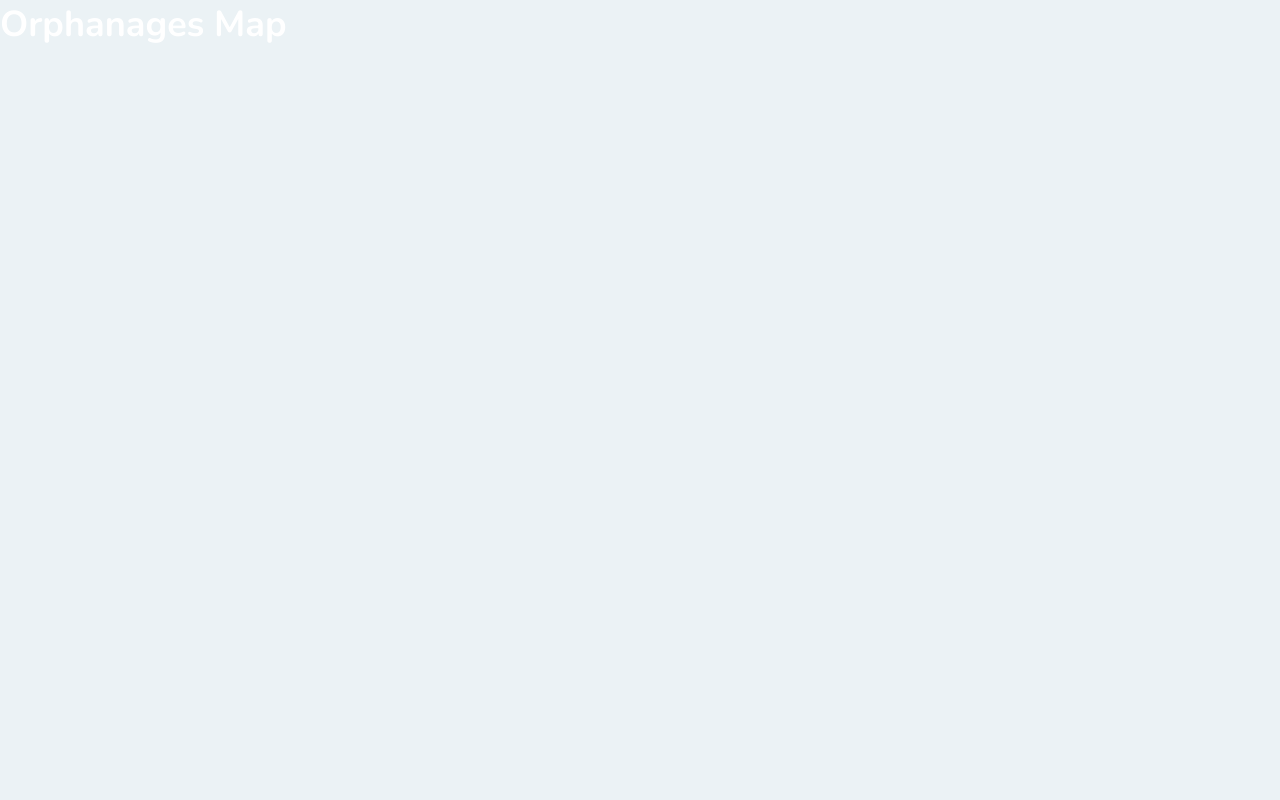
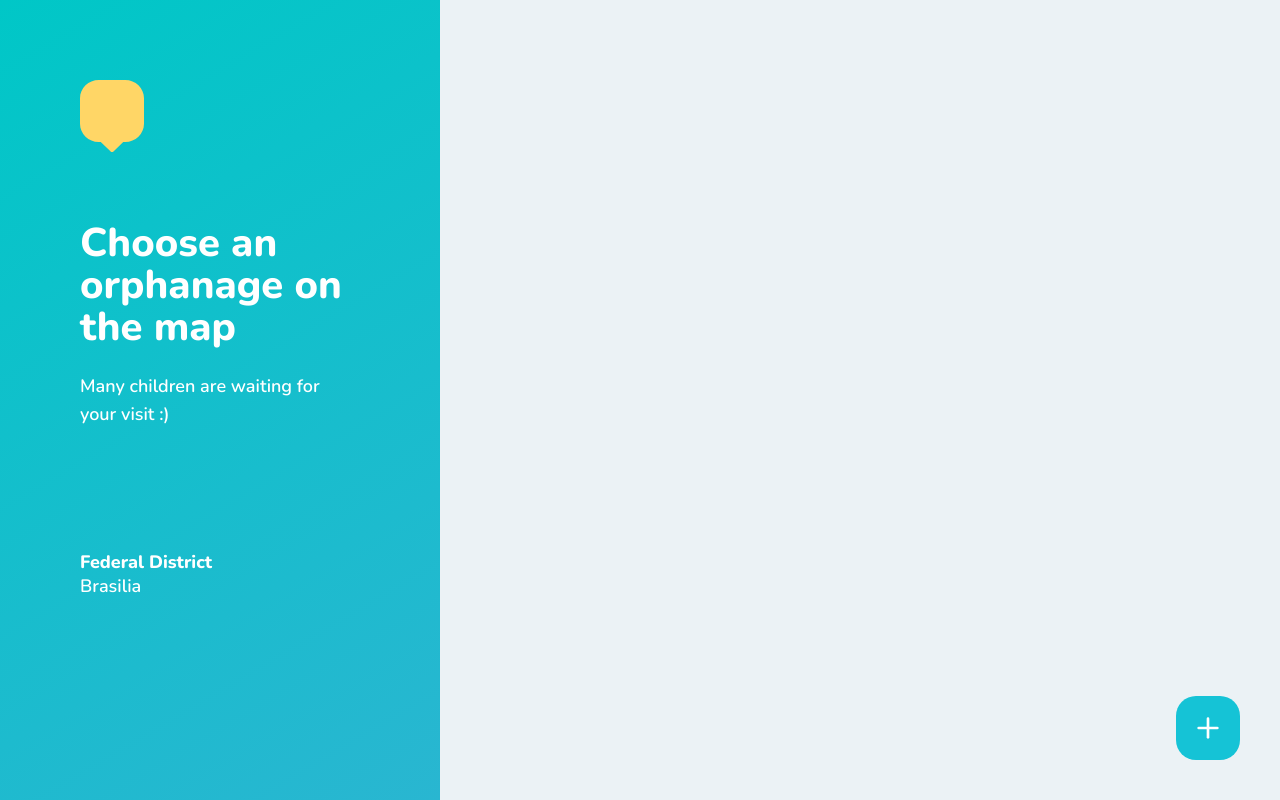
Before and after one commit to RafiouSitou90/happy-nlw-03, a React (Create React App) app in the folder web/: page /app in a window 1280 px wide. Built offline with nearby package versions, Linux system fonts and the light colour scheme; the HTML template or start-up script is replaced by a standard one.

Commit message:
feat(page): Update OrphanagesMap page
- Add orphanages-map.css
- Update OrphanagesMap page

```diff
--- a/web/src/pages/OrphanagesMap.tsx
+++ b/web/src/pages/OrphanagesMap.tsx
@@ -1,9 +1,35 @@
-import React from 'react';
+import React from 'react'
+import {Link} from 'react-router-dom'
+import { FiPlus } from 'react-icons/fi'
+
+import mapMarker from '../assets/images/map-marker.svg'
+
+import '../styles/pages/orphanages-map.css'
 
 const OrphanagesMap = () => {
 
   return (
-      <h1>Orphanages Map</h1>
+      <div id="page-map">
+          <aside>
+              <header>
+                  <img src={mapMarker} alt="Happy"/>
+
+                  <h2>Choose an orphanage on the map</h2>
+                  <p>Many children are waiting for your visit :)</p>
+              </header>
+
+              <footer>
+                  <strong>Federal District</strong>
+                  <span>Brasilia</span>
+              </footer>
+
+              <div></div>
+
+              <Link to={""} className="create-orphanage">
+                  <FiPlus size={32} color={"#FFF"} />
+              </Link>
+          </aside>
+      </div>
   );
 };
 
--- /dev/null
+++ b/web/src/styles/pages/orphanages-map.css
@@ -0,0 +1,61 @@
+#page-map {
+    width: 100vw;
+    height: 100vh;
+
+    position: relative;
+    display: flex;
+}
+
+#page-map aside {
+    width: 440px;
+    background: linear-gradient(329.54deg, #29B6D1 0%, #00C7C7 100%);
+    padding: 80px;
+
+    display: flex;
+    flex-direction: column;
+    justify-content: space-between;
+}
+
+#page-map aside h2 {
+    font-size: 40px;
+    font-weight: 800;
+    line-height: 42px;
+    margin-top: 64px;
+}
+
+#page-map aside p {
+    line-height: 28px;
+    margin-top: 24px;
+}
+
+#page-map aside footer {
+    display: flex;
+    flex-direction: column;
+
+    line-height: 24px;
+}
+
+#page-map aside footer strong {
+    font-weight: 800;
+}
+
+#page-map .create-orphanage {
+    position: absolute;
+    right: 40px;
+    bottom: 40px;
+
+    width: 64px;
+    height: 64px;
+    background: #15C3D6;
+    border-radius: 20px;
+
+    display: flex;
+    justify-content: center;
+    align-items: center;
+
+    transition: background-color 0.2s;
+}
+
+#page-map .create-orphanage:hover {
+    background: #17D6EB;
+}
```
